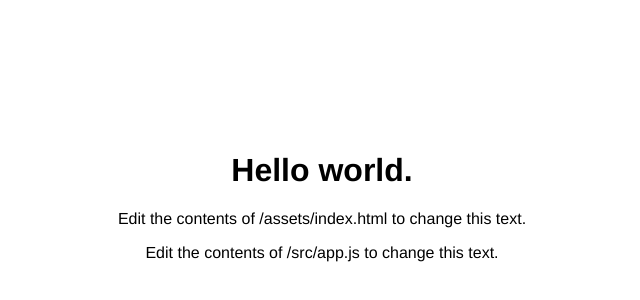
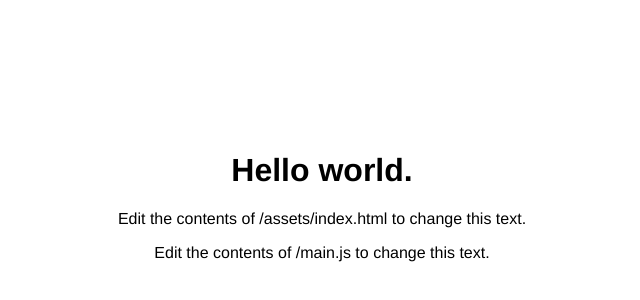
Before and after one commit to studiomoniker/hni-boilerplate-simple, a plain HTML site: page index.html in a window 1280 px wide. Shown: the part 196-496 px from the top of the page, 318-958 px from the left. Drawn offline with Linux system fonts and the light colour scheme.

Commit message:
Fixed name

```diff
--- a/main.js
+++ b/main.js
@@ -1,2 +1,2 @@
 var textEl = document.getElementById('text');
-textEl.innerHTML = 'Edit the contents of /src/app.js to change this text.';
+textEl.innerHTML = 'Edit the contents of /main.js to change this text.';
```
Also changed, not shown: index.html (+0 -1 lines).
